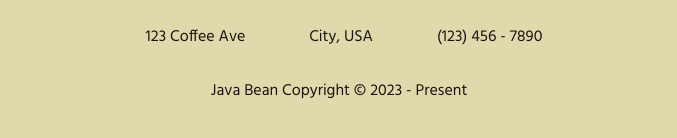
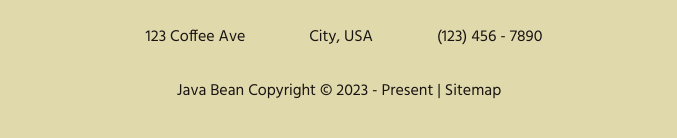
Before and after one commit to missshainale/javabean, a plain HTML site: page contact.html in a window 1280 px wide. Shown: the part 1570-1708 px from the top of the page, without its empty margins (301-978 px from the left). Drawn offline with nearby package versions, Linux system fonts and the light colour scheme.

Commit message:
Update contact.html
Added Sitemap

```diff
--- a/contact.html
+++ b/contact.html
@@ -409,7 +409,7 @@ function CheckCaptcha() {
     </div>
 
       <div class="frow">
-      Java Bean Copyright © 2023 - Present
+      Java Bean Copyright © 2023 - Present | <a href="sitemap.html" class="sitemap">Sitemap</a>
       </div>
     </div>
   </footer>
```
